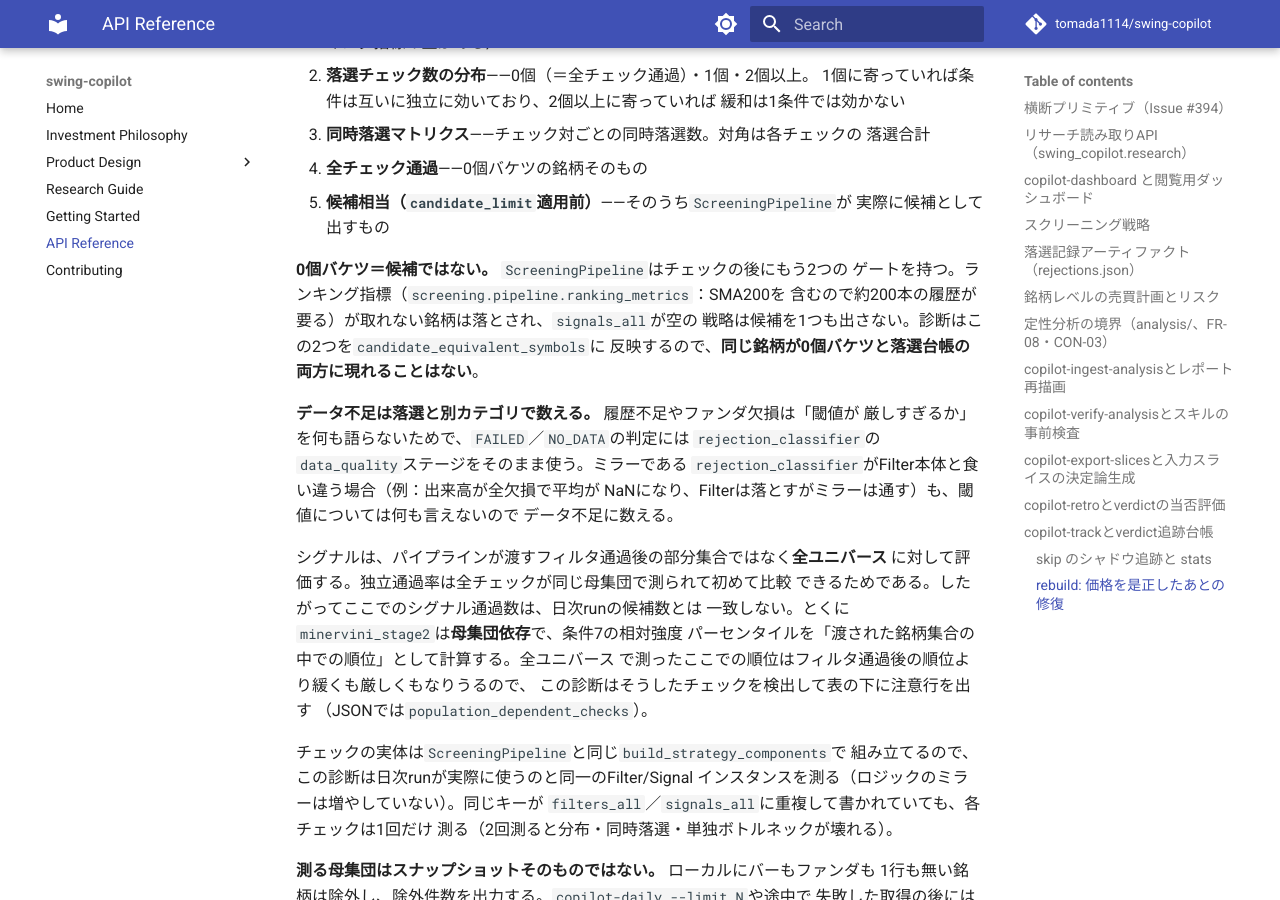
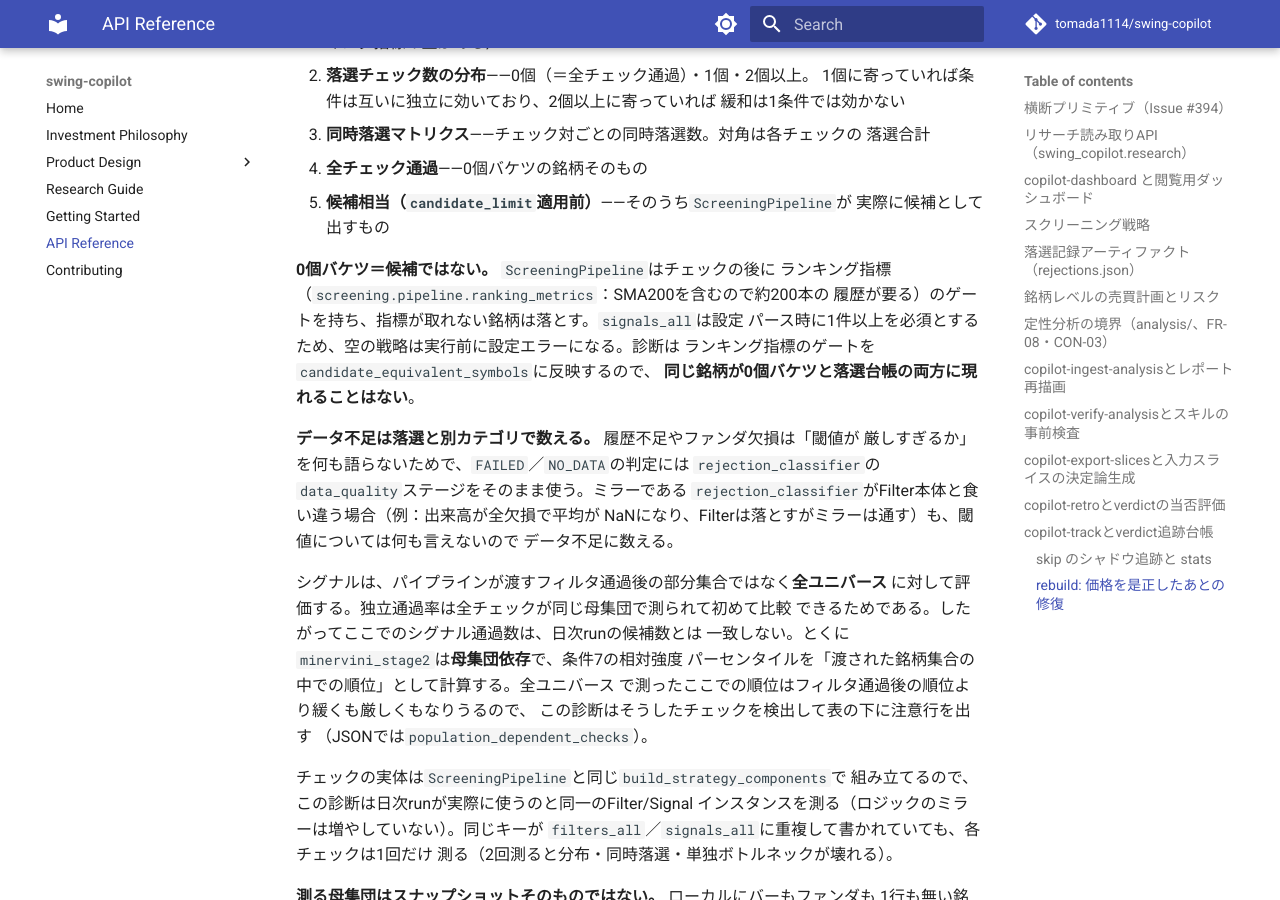
Before and after one commit to tomada1114/swing-copilot, an MkDocs documentation site: the page built from docs/reference.md, in a window 1280 px wide and 900 px high, scrolled down 19481 px. Built offline with MkDocs 1.6.1 and Material for MkDocs 9.7.7, drawn with Linux system fonts in a browser that asks for light colours; comment, search, counter and statistics services are not loaded.

Commit message:
fix(config): 空の signals_all を設定時に拒否する (#434)

```diff
--- a/docs/reference.md
+++ b/docs/reference.md
@@ -842,11 +842,12 @@ copilot-filter-matrix --as-of 2026-07-29 --json reports/filter_matrix.json
 5. **候補相当（`candidate_limit`適用前）**——そのうち`ScreeningPipeline`が
    実際に候補として出すもの
 
-**0個バケツ＝候補ではない。** `ScreeningPipeline`はチェックの後にもう2つの
-ゲートを持つ。ランキング指標（`screening.pipeline.ranking_metrics`：SMA200を
-含むので約200本の履歴が要る）が取れない銘柄は落とされ、`signals_all`が空の
-戦略は候補を1つも出さない。診断はこの2つを`candidate_equivalent_symbols`に
-反映するので、**同じ銘柄が0個バケツと落選台帳の両方に現れることはない**。
+**0個バケツ＝候補ではない。** `ScreeningPipeline`はチェックの後に
+ランキング指標（`screening.pipeline.ranking_metrics`：SMA200を含むので約200本の
+履歴が要る）のゲートを持ち、指標が取れない銘柄は落とす。`signals_all`は設定
+パース時に1件以上を必須とするため、空の戦略は実行前に設定エラーになる。診断は
+ランキング指標のゲートを`candidate_equivalent_symbols`に反映するので、
+**同じ銘柄が0個バケツと落選台帳の両方に現れることはない**。
 
 **データ不足は落選と別カテゴリで数える。** 履歴不足やファンダ欠損は「閾値が
 厳しすぎるか」を何も語らないためで、`FAILED`／`NO_DATA`の判定には
```
Also changed, not shown: 6 other files.
